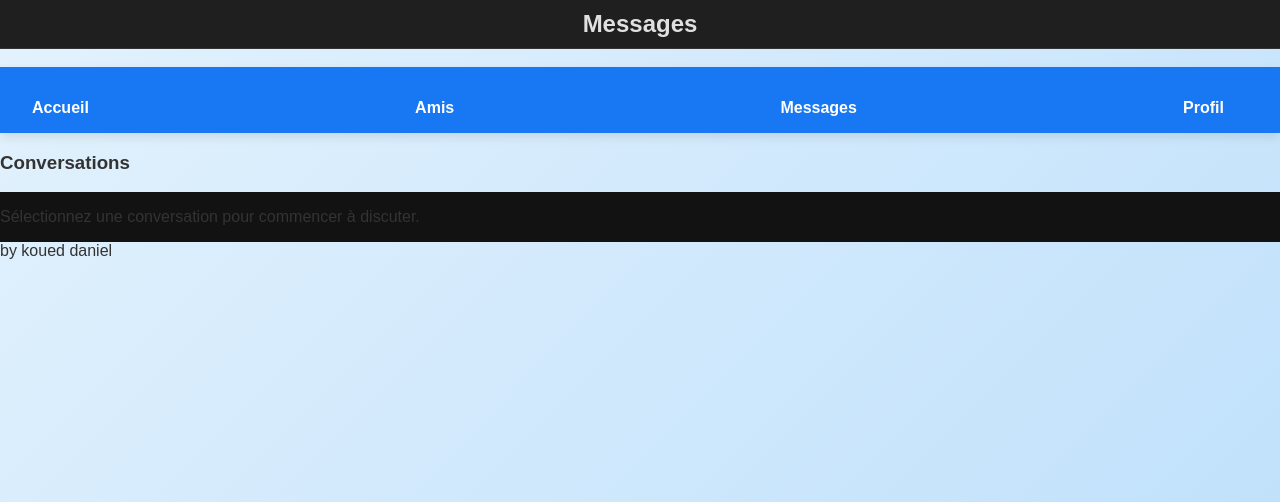
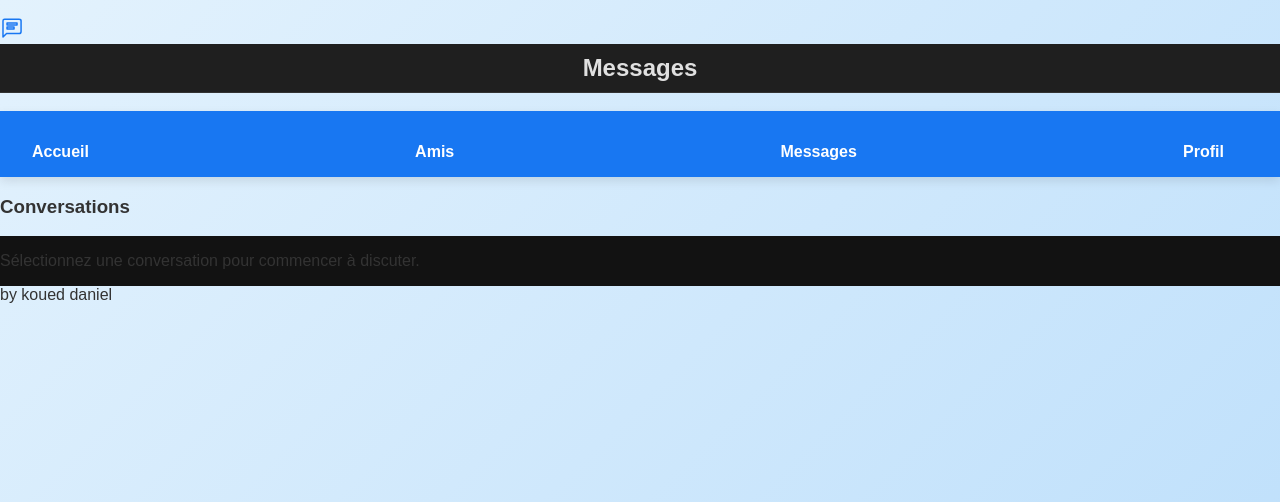
Before and after one commit to koued20/koued, a Flask app: page /messages in a window 1280 px wide. Shown: the top 502 px of the page. Run offline with Flask 3, Linux system fonts and the light colour scheme; a user stored in the database is signed in; parts of the project's set-up code (start-up, migrations or seed data) failed here and were passed over.

Commit message:
Update messages.html

```diff
--- a/templates/messages.html
+++ b/templates/messages.html
@@ -4,6 +4,16 @@
   <meta charset="UTF-8">
   <meta name="viewport" content="width=device-width, initial-scale=1">
   <title>Messages | koued</title>
+  <a href="{{ url_for('messages') }}" title="Messages">
+  <svg aria-label="Messages" viewBox="0 0 24 24" width="24" height="24">
+    <path d="M19.005 3.175H4.674C3.642 3.175 3 3.789 3 4.821V21.02l3.544-3.514h12.461c1.033 0 2.064-1.06 2.064-2.093V4.821c-.001-1.032-1.032-1.646-2.064-1.646Zm-4.989 9.869H7.041V11.1h6.975v1.944Zm3-4H7.041V7.1h9.975v1.944Z"
+          fill="none"
+          stroke="currentColor"
+          stroke-width="1.5"
+          stroke-linecap="round"
+          stroke-linejoin="round"/>
+  </svg>
+</a>
   <!-- Police pour le logo (Sacramento en remplacement de Billabong) -->
   <link href="https://fonts.googleapis.com/css?family=Sacramento&display=swap" rel="stylesheet">
   <style>
@@ -221,6 +231,107 @@
         <div class="message sent">
           <div class="bubble">Bien, merci ! Et toi ?</div>
         </div>
+        .messages-container {
+  display: flex;
+  gap: 20px;
+  padding: 20px;
+}
+
+.conversations {
+  flex: 1;
+  background-color: var(--light-bg);
+  border: 1px solid var(--border-color);
+  border-radius: 5px;
+  padding: 10px;
+}
+
+.conversations ul {
+  list-style: none;
+  padding: 0;
+}
+
+.conversations li {
+  margin-bottom: 10px;
+}
+
+.conversations a {
+  display: flex;
+  align-items: center;
+  text-decoration: none;
+  color: var(--text-color);
+}
+
+.conversations img {
+  width: 40px;
+  height: 40px;
+  border-radius: 50%;
+  margin-right: 10px;
+}
+
+.chat {
+  flex: 3;
+  background-color: var(--light-bg);
+  border: 1px solid var(--border-color);
+  border-radius: 5px;
+  padding: 20px;
+  display: flex;
+  flex-direction: column;
+}
+
+.messages {
+  flex: 1;
+  overflow-y: auto;
+  margin-bottom: 20px;
+}
+
+.message {
+  margin-bottom: 10px;
+  padding: 10px;
+  border-radius: 5px;
+  max-width: 70%;
+}
+
+.message.sent {
+  background-color: var(--primary-color);
+  color: white;
+  margin-left: auto;
+}
+
+.message.received {
+  background-color: var(--border-color);
+  color: var(--text-color);
+  margin-right: auto;
+}
+
+.message small {
+  display: block;
+  font-size: 0.8em;
+  margin-top: 5px;
+  opacity: 0.7;
+}
+
+.chat form {
+  display: flex;
+  gap: 10px;
+}
+
+.chat textarea {
+  flex: 1;
+  padding: 10px;
+  border: 1px solid var(--border-color);
+  border-radius: 5px;
+  background-color: var(--bg-color);
+  color: var(--text-color);
+}
+
+.chat button {
+  padding: 10px 20px;
+  background-color: var(--primary-color);
+  color: white;
+  border: none;
+  border-radius: 5px;
+  cursor: pointer;
+}
         <!-- Ajoutez des messages dynamiques ici via Jinja2 -->
       </div>
       <div class="chat-input">
```
